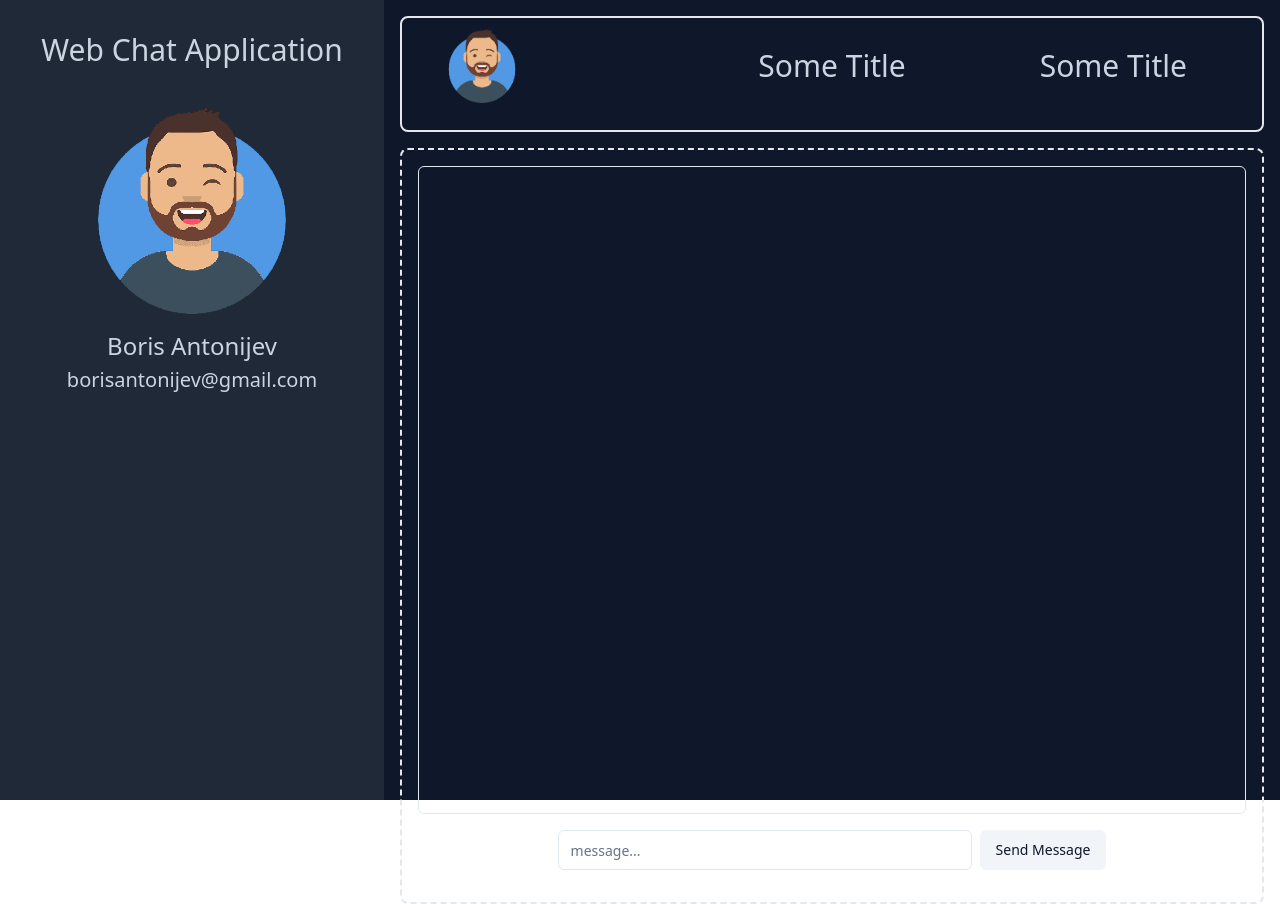
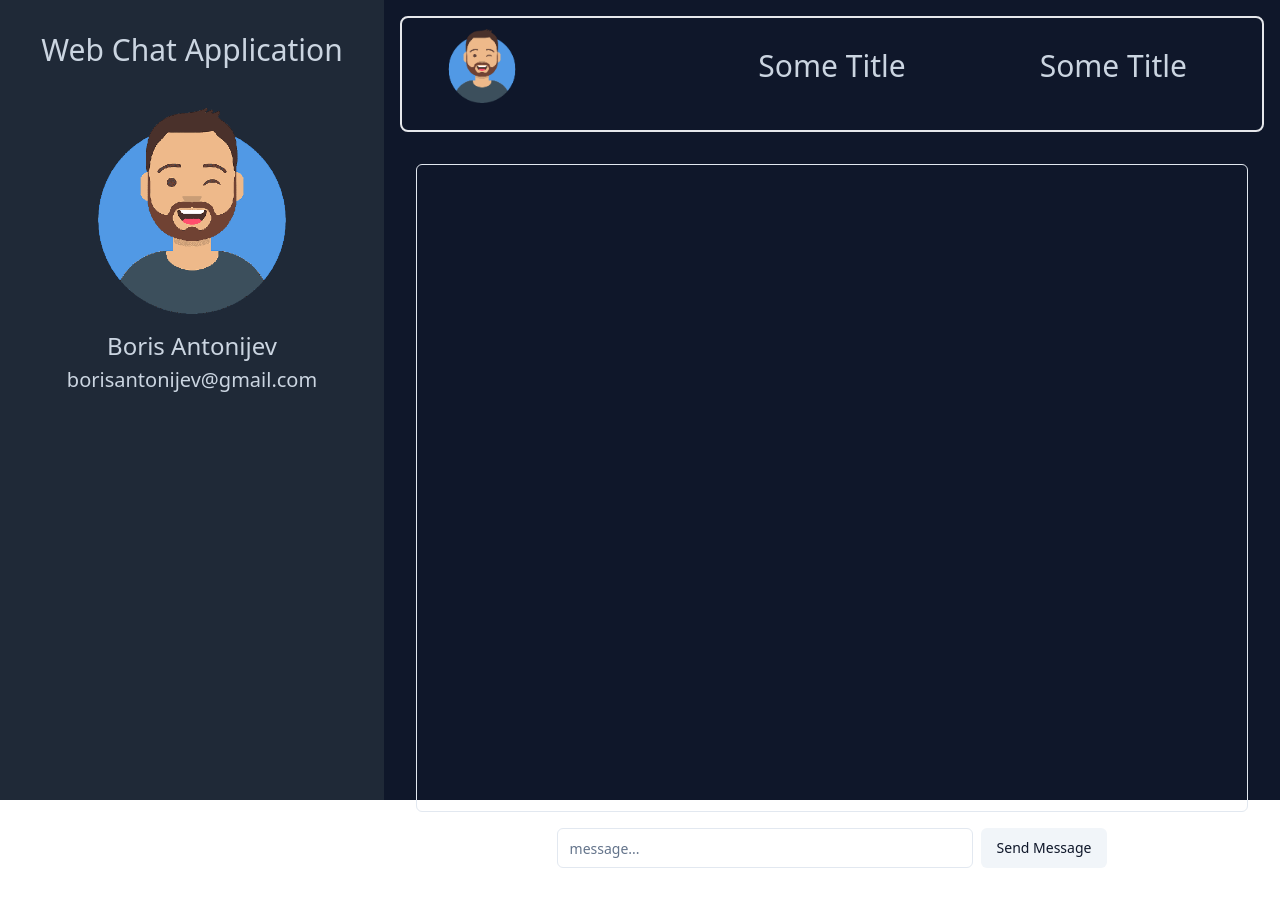
Before and after one commit to fearwarden/web-chat-frontend, a React (Vite) app: page / in a window 1280 px wide. Built offline with nearby package versions, Linux system fonts and the light colour scheme.

Commit message:
Update App.tsx

```diff
--- a/src/App.tsx
+++ b/src/App.tsx
@@ -70,7 +70,7 @@ function App() {
             </div>
           </div>
         </div>
-        <div className="p-4 border-2 border-gray-200 border-dashed rounded-lg dark:border-gray-700 mt-4 overflow-y-auto" style={{maxHeight: "50rem"}}>
+        <div className="p-4 dark:border-gray-700 mt-4 overflow-y-auto" style={{maxHeight: "50rem"}}>
           <div className="flex flex-col gap-4 items-center mb-4 rounded dark:bg-gray-800 h-[44rem]" >
             <ScrollArea className="h-[44rem] w-full rounded-md border">
             </ScrollArea>
```
